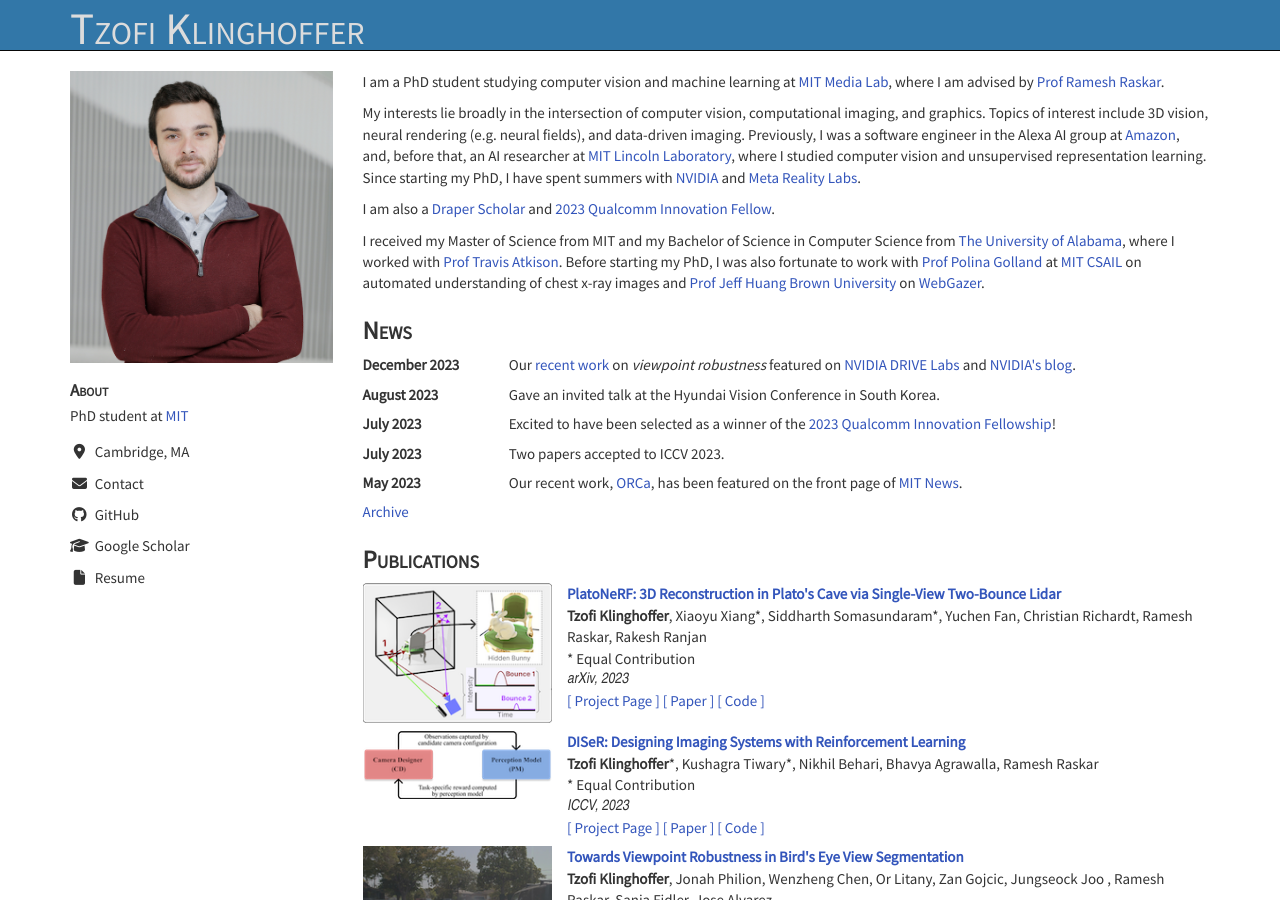
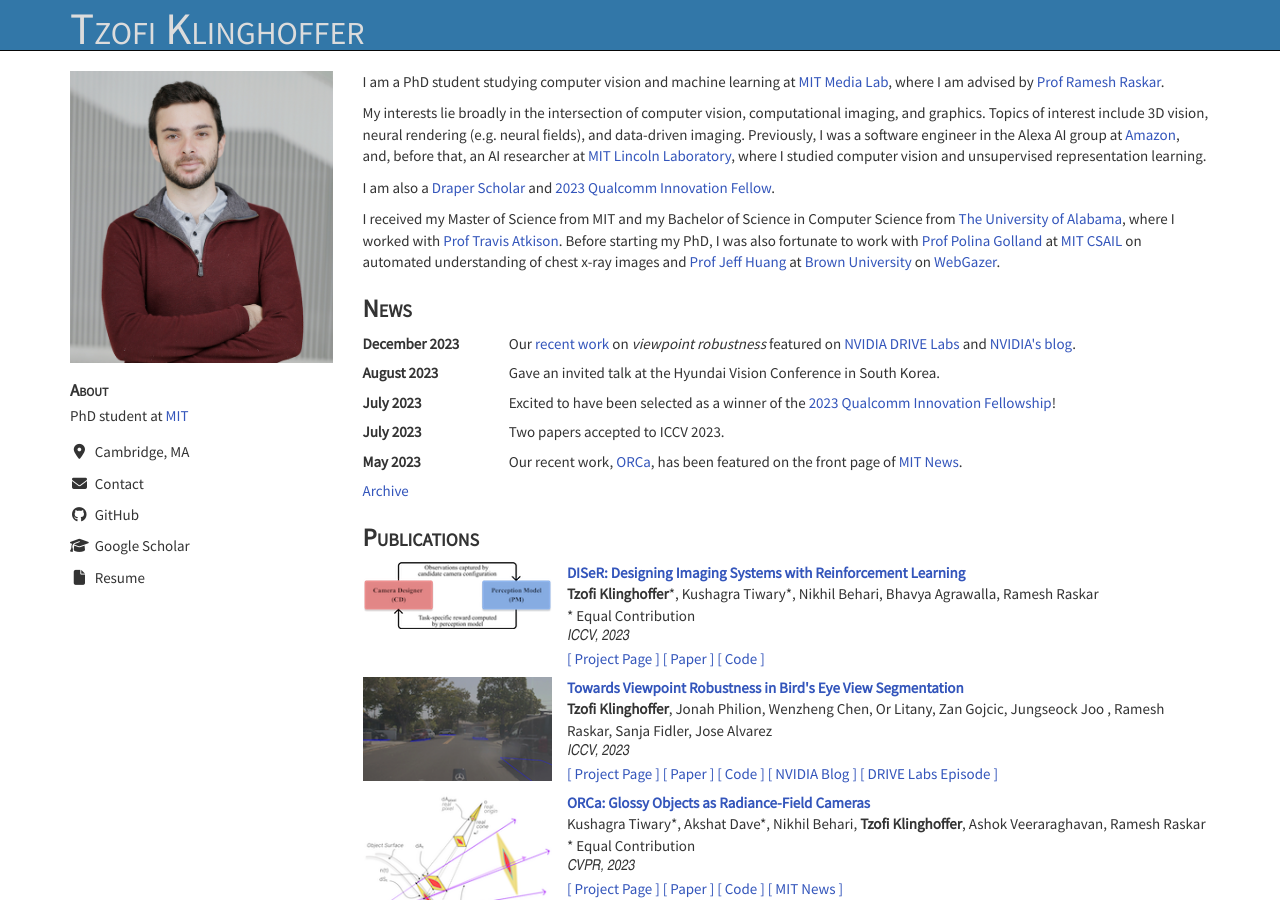
Before and after one commit to tzofi/tzofi.github.io, a Jekyll site: the page built from index.html, in a window 1280 px wide and 900 px high. Built offline with Jekyll 4.4.1, drawn with Linux system fonts in a browser that asks for light colours; nearby versions of some CDN libraries.

Commit message:
rollback

```diff
--- a/_data/publications.json
+++ b/_data/publications.json
@@ -1,17 +1,4 @@
 [
-	{
-		"id": "platonerf2023",
-		"title": "PlatoNeRF: 3D Reconstruction in Plato's Cave via Single-View Two-Bounce Lidar",
-		"authors": ["<b>Tzofi Klinghoffer</b>", "Xiaoyu Xiang*", "Siddharth Somasundaram*", "Yuchen Fan", "Christian Richardt", "Ramesh Raskar", "Rakesh Ranjan"],
-		"venue": "arXiv",
-		"date": "2023",
-		"links" : [
-            {"type": "link", "name": "Project Page", "target": "https://platonerf.github.io"},
-			{"type": "link", "name": "Paper", "target": "https://arxiv.org/abs/2312.14239"},
-            {"type": "link", "name": "Code", "target": "https://github.com/facebookresearch/PlatoNeRF"}
-		],
-        "notes": "* Equal Contribution"
-	},
 	{
 		"id": "diser2023",
 		"title": "DISeR: Designing Imaging Systems with Reinforcement Learning",
--- a/index.html
+++ b/index.html
@@ -8,13 +8,13 @@
 	I am a PhD student studying computer vision and machine learning at <a target='_blank' href='https://www.media.mit.edu/'>MIT Media Lab</a>, where I am advised by <a target='_blank' href='https://www.media.mit.edu/people/raskar/overview/'>Prof Ramesh Raskar</a>.
     </p>
     <p>
-    My interests lie broadly in the intersection of computer vision, computational imaging, and graphics. Topics of interest include 3D vision, neural rendering (e.g. neural fields), and data-driven imaging. Previously, I was a software engineer in the Alexa AI group at <a target='_blank' href='https://www.amazon.science/'>Amazon</a>, and, before that, an AI researcher at <a target='_blank' href='https://www.ll.mit.edu/'>MIT Lincoln Laboratory</a>, where I studied computer vision and unsupervised representation learning. Since starting my PhD, I have spent summers with <a target='_blank' href='https://www.nvidia.com/en-us/research/'>NVIDIA</a> and <a target='_blank' href='https://about.meta.com/realitylabs/'>Meta Reality Labs</a>.
+    My interests lie broadly in the intersection of computer vision, computational imaging, and graphics. Topics of interest include 3D vision, neural rendering (e.g. neural fields), and data-driven imaging. Previously, I was a software engineer in the Alexa AI group at <a target='_blank' href='https://www.amazon.science/'>Amazon</a>, and, before that, an AI researcher at <a target='_blank' href='https://www.ll.mit.edu/'>MIT Lincoln Laboratory</a>, where I studied computer vision and unsupervised representation learning.
 	</p>
 	<p>
 	I am also a <a target='_blank' href='https://www.draper.com/careers/scholar-program'>Draper Scholar</a> and <a target='_blank' href='https://www.qualcomm.com/research/university-relations/innovation-fellowship/2023-north-america'>2023 Qualcomm Innovation Fellow</a>.
 	</p>
 	<p>
-	I received my Master of Science from MIT and my Bachelor of Science in Computer Science from <a target='_blank' href='https://www.ua.edu/'>The University of Alabama</a>, where I worked with <a target='_blank' href='http://atkison.cs.ua.edu/'>Prof Travis Atkison</a>. Before starting my PhD, I was also fortunate to work with <a target='_blank' href='http://people.csail.mit.edu/polina/'>Prof Polina Golland</a> at <a target='_blank' href='https://www.csail.mit.edu/'>MIT CSAIL</a> on automated understanding of chest x-ray images and <a target='_blank' href='https://jeffhuang.com/'>Prof Jeff Huang</a> <a target='_blank' href='https://www.brown.edu/'>Brown University</a> on <a target='_blank' href='https://webgazer.cs.brown.edu/'>WebGazer</a>.
+	I received my Master of Science from MIT and my Bachelor of Science in Computer Science from <a target='_blank' href='https://www.ua.edu/'>The University of Alabama</a>, where I worked with <a target='_blank' href='http://atkison.cs.ua.edu/'>Prof Travis Atkison</a>. Before starting my PhD, I was also fortunate to work with <a target='_blank' href='http://people.csail.mit.edu/polina/'>Prof Polina Golland</a> at <a target='_blank' href='https://www.csail.mit.edu/'>MIT CSAIL</a> on automated understanding of chest x-ray images and <a target='_blank' href='https://jeffhuang.com/'>Prof Jeff Huang</a> at <a target='_blank' href='https://www.brown.edu/'>Brown University</a> on <a target='_blank' href='https://webgazer.cs.brown.edu/'>WebGazer</a>.
 	</p>
 </div>
 
```
